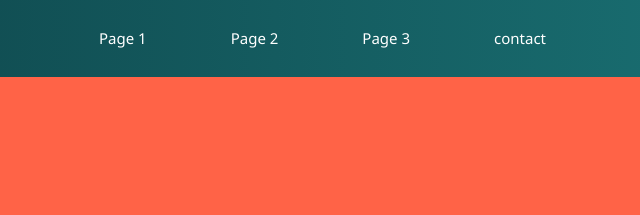
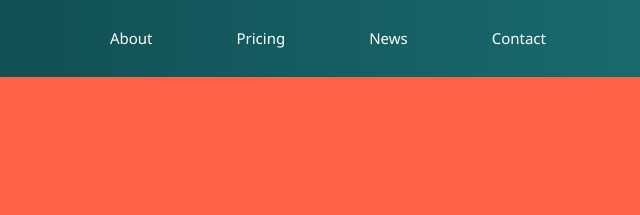
Before and after one commit to AntSur1/webtemplate, a plain HTML site: page index.html in a window 1280 px wide. Shown: the top 215 px of the page, 554-1194 px from the left. Drawn offline with Linux system fonts and the light colour scheme.

Commit message:
Update index.html

```diff
--- a/index.html
+++ b/index.html
@@ -14,10 +14,10 @@
         <li class="nav-item"><a href="#">Logo</a></li>
         <li class="nav-item">
           <ul class="sub-menu">
-            <li><a href="#">Page 1</a></li>
-            <li><a href="#">Page 2</a></li>
-            <li><a href="#">Page 3</a></li>
-            <li><a href="#">contact</a></li>
+            <li><a href="#">About</a></li>
+            <li><a href="#">Pricing</a></li>
+            <li><a href="#">News</a></li>
+            <li><a href="#">Contact</a></li>
           </ul>
         </li>
       </ul>
```
